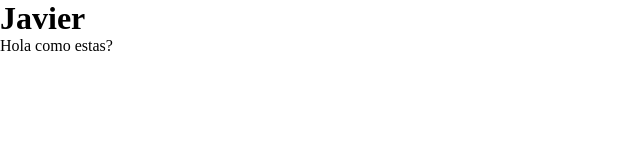
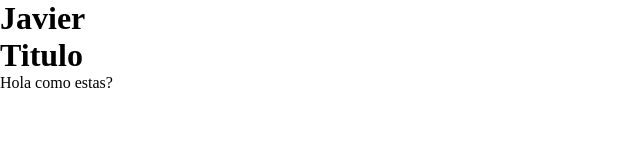
Before and after one commit to javiernfigueroa/git-colaborativo, a plain HTML site: page index.html in a window 1280 px wide. Shown: the whole page, without its empty margins (0-640 px from the left). Drawn offline with Linux system fonts and the light colour scheme.

Commit message:
feature/add-tittle

```diff
--- a/index.html
+++ b/index.html
@@ -8,6 +8,9 @@
   </head>
   <body>
     <header><h1>Javier</h1></header>
-    <main><p>Hola como estas?</p></main>
+    <main>
+      <h1>Titulo</h1>
+      <p>Hola como estas?</p>
+    </main>
   </body>
 </html>
```
